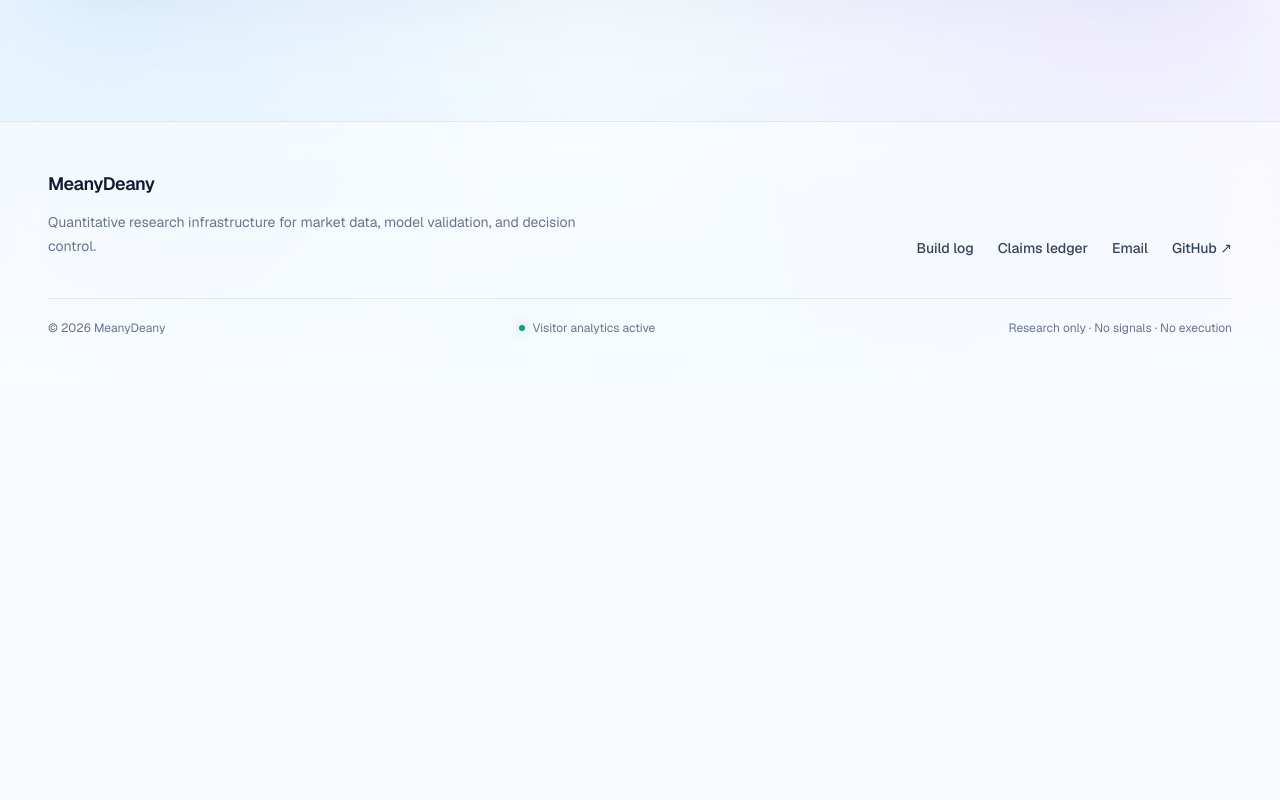
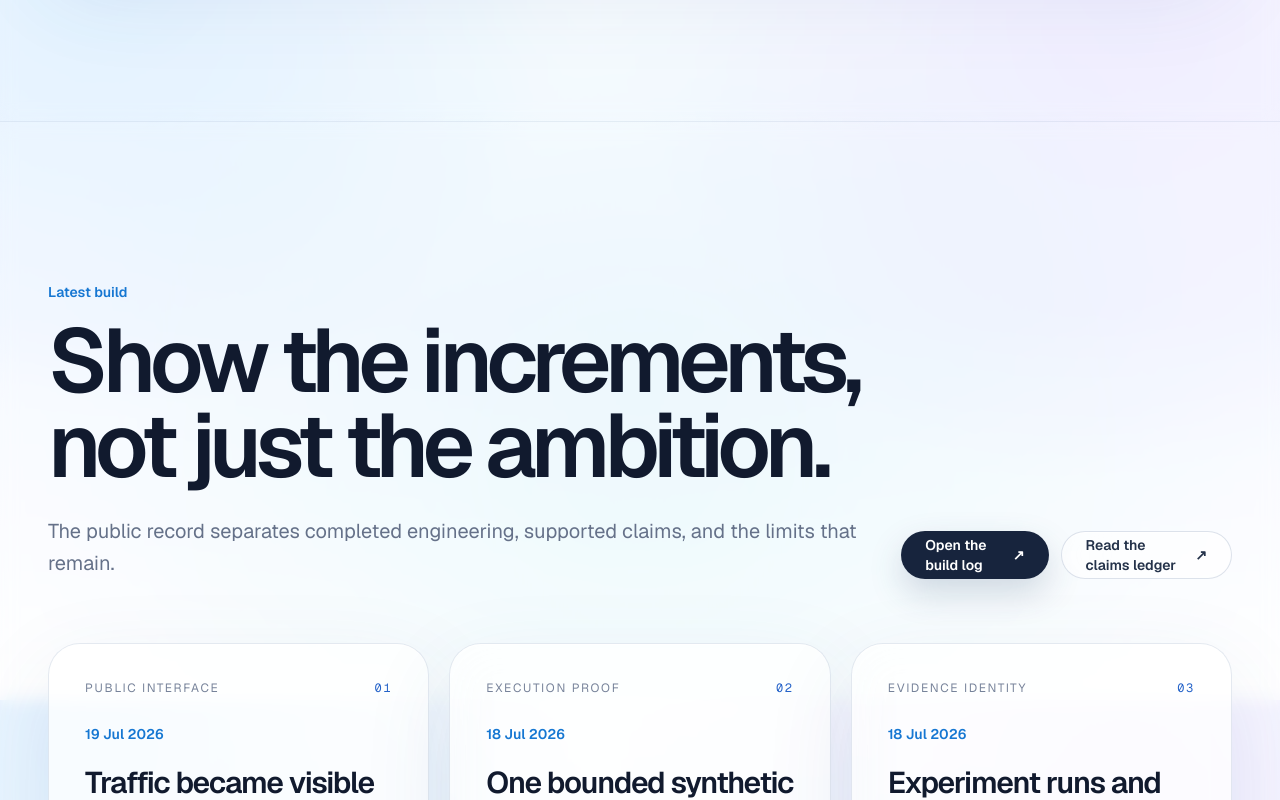
Before and after one commit to MeanyDeany/woosub-shin, a Next.js app: page / in a window 1280 px wide. Shown: the part 4900-5700 px from the top of the page. Before the commit the page ends 5284 px from the top, so only its background shows below. Built offline with nearby package versions, Linux system fonts and the light colour scheme.

Commit message:
Render contextual homepage progress

```diff
--- a/components/site-shell.tsx
+++ b/components/site-shell.tsx
@@ -1,6 +1,7 @@
 import Link from "next/link";
 import type { ReactNode } from "react";
 import { ActiveNavigation } from "@/components/active-navigation";
+import { ContextualPageEnd } from "@/components/contextual-page-end";
 import { ContextualPageTools } from "@/components/contextual-page-tools";
 import { ThemeToggle } from "@/components/theme-toggle";
 import { VisitorStats } from "@/components/visitor-stats";
@@ -92,6 +93,7 @@ export function PageShell({ children }: { children: ReactNode }) {
       <main id="main-content" className="flex-1">
         {children}
       </main>
+      <ContextualPageEnd />
       <SiteFooter />
     </div>
   );
```
